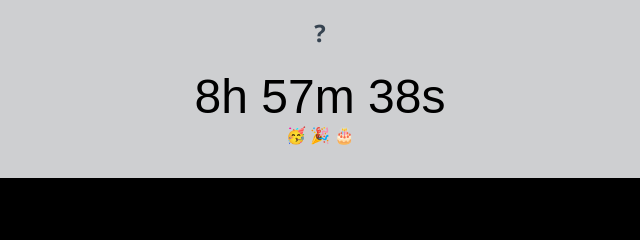
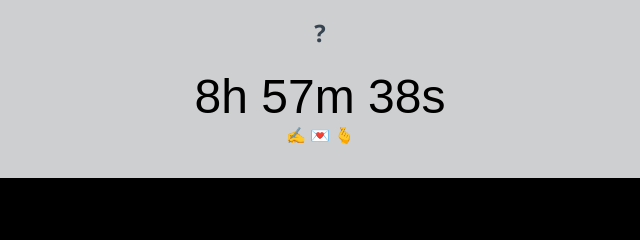
Before and after one commit to llamarocious/ranbday2023, a plain HTML site: page index.html in a window 1280 px wide. Shown: the part 980-1220 px from the top of the page, 320-960 px from the left. Drawn offline with nearby package versions, Linux system fonts and the light colour scheme.

Commit message:
Update index.html

```diff
--- a/index.html
+++ b/index.html
@@ -36,9 +36,9 @@
             </ul>
           </div>
           <div id="content" class="emoji">
-            <span>🥳</span>
-            <span>🎉</span>
-            <span>🎂</span>
+            <span>✍️</span>
+            <span>💌</span>
+            <span>🫰</span>
           </div>
         </div>
         <div id="image-container">
```
